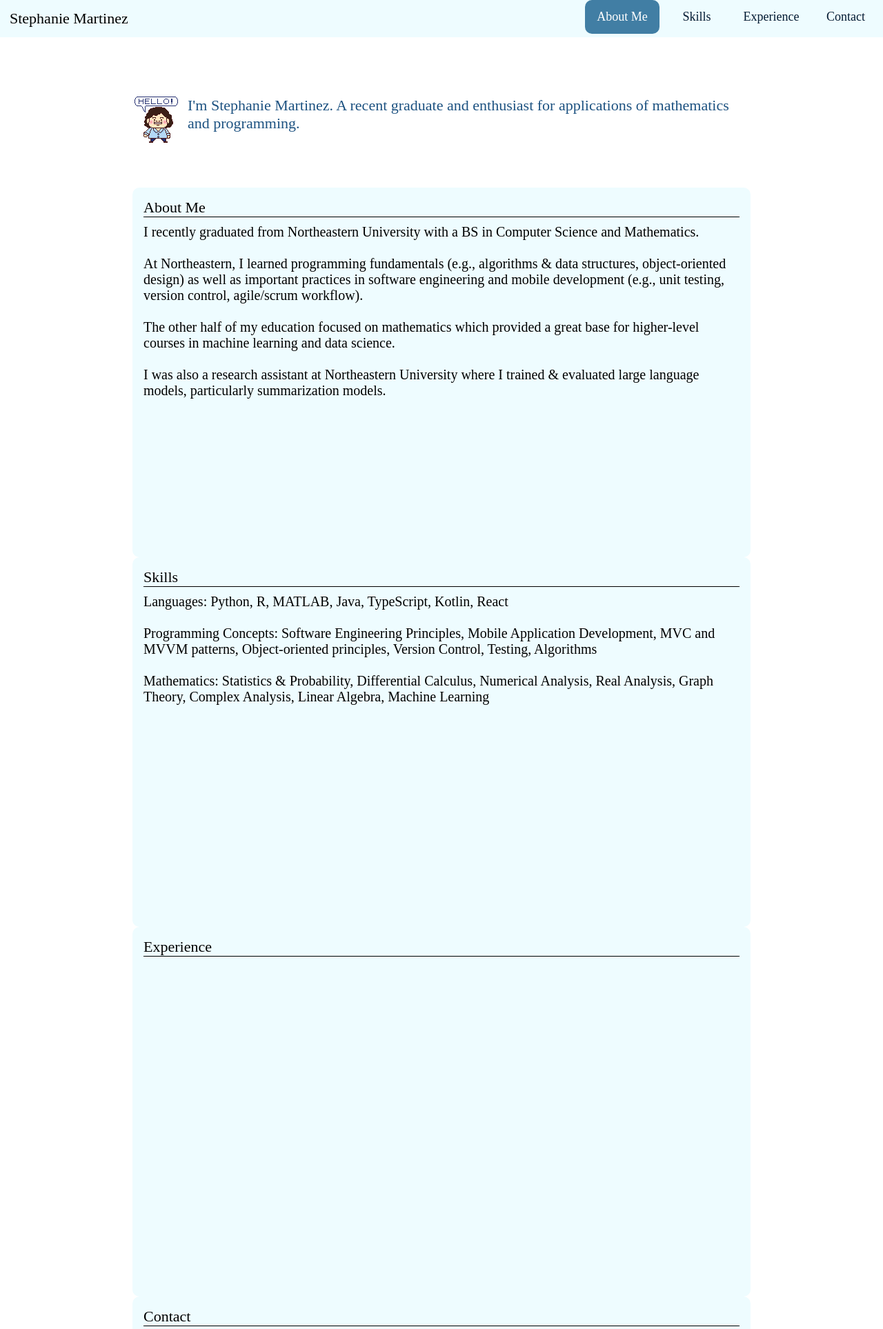
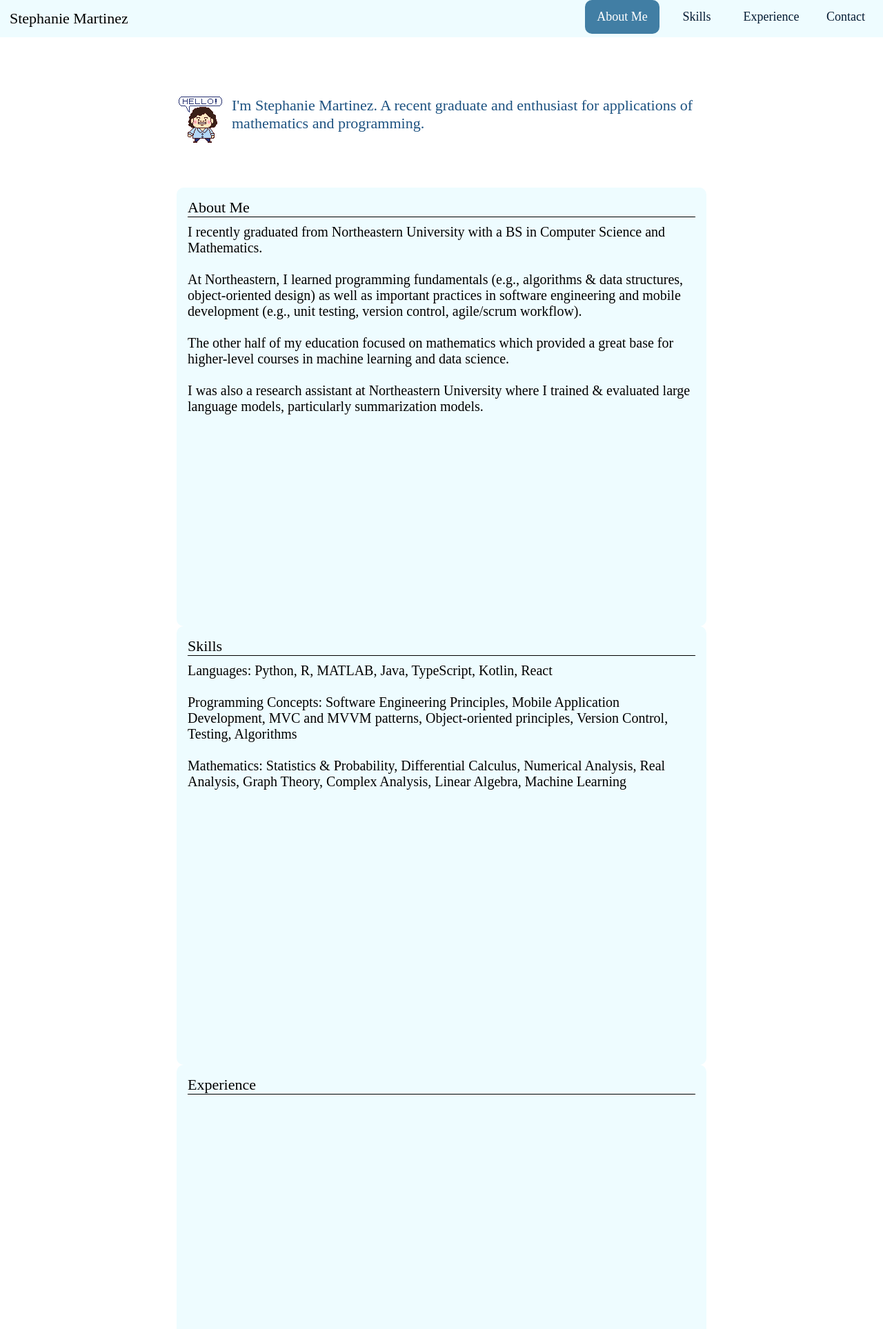
Before and after one commit to Stephanie-Delicia/stephanie-delicia.github.io, a PHP site: page / in a window 1280 px wide. Shown: the top 1927 px of the page at 69% size. Run offline with PHP 8.4, Linux system fonts and the light colour scheme.

Commit message:
Add files via upload

```diff
--- a/css/styles.css
+++ b/css/styles.css
@@ -89,8 +89,8 @@ body {
 
 .content {
   padding-top: 140px;
-  margin-left: 15%;
-  margin-right: 15%;
+  margin-left: 20%;
+  margin-right: 20%;
 }
 
 .sticky {
@@ -115,7 +115,7 @@ body {
 .generalContent {
   background-color: #eefcff;
   overflow: hidden;
-  height: 500px;
+  height: 600px;
   top: 200px;
   padding: 16px;
   scroll-margin-top: 5em;
```
